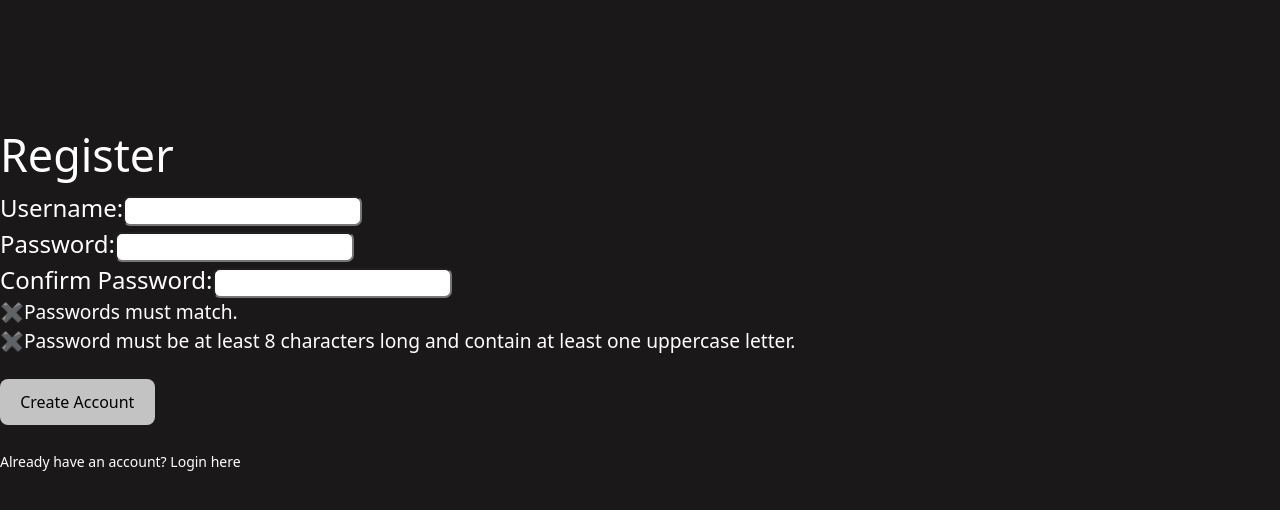
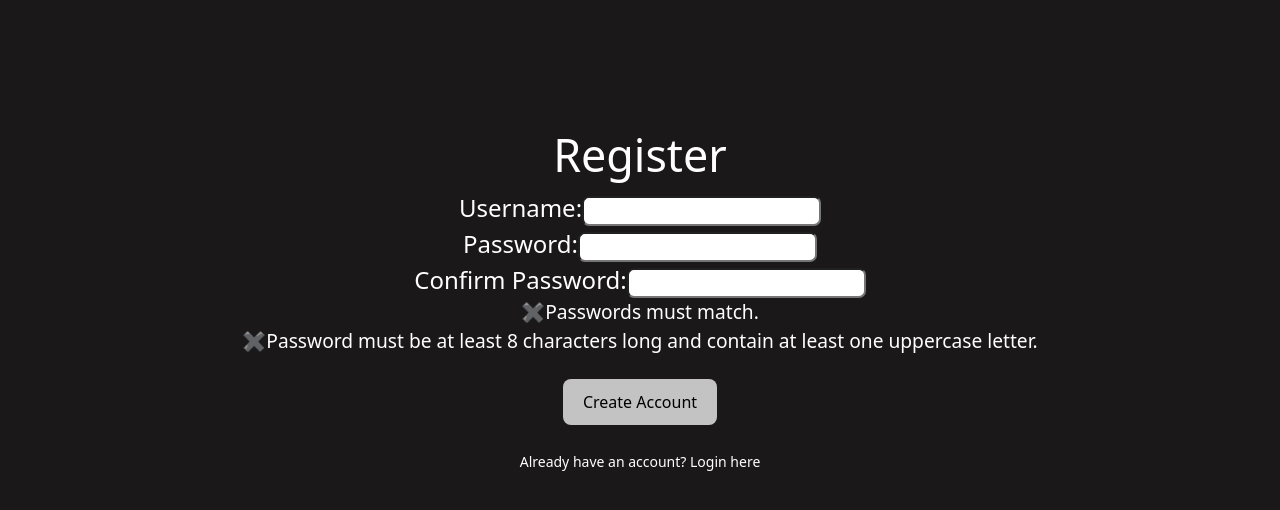
Before and after one commit to StylizedAce/TaskManagerApplication, a React (Vite) app: page /register in a window 1280 px wide. Shown: the top 510 px of the page. Built offline with nearby package versions, Linux system fonts and the light colour scheme; no server answers.

Commit message:
Proxy utilization and minor css adjustments

```diff
--- a/src/pages/LoginRegister/Login.jsx
+++ b/src/pages/LoginRegister/Login.jsx
@@ -16,7 +16,7 @@ const Login = () => {
 
     try {
       console.log(JSON.stringify({ username, password }))
-      const response = await fetch('http://localhost:5000/login', {
+      const response = await fetch('/api/login', {
         method: 'POST',
         headers: {
           'Content-Type': 'application/json',
@@ -46,7 +46,7 @@ const Login = () => {
   };
 
   return (
-    <div>
+    <div style={{textAlign: "center"}}>
       <div style={{marginTop: "10%"}}></div>
       <h2>Login</h2>
       <form onSubmit={handleLogin}>
--- a/src/pages/LoginRegister/Register.jsx
+++ b/src/pages/LoginRegister/Register.jsx
@@ -50,7 +50,7 @@ const Register = () => {
   };
 
   return (
-    <div>
+    <div style={{textAlign: "center"}}>
 
       <div style={{marginTop: "10%"}}></div>
       <h2>Register</h2>
```
